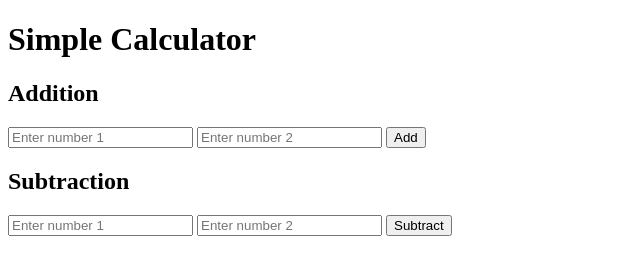
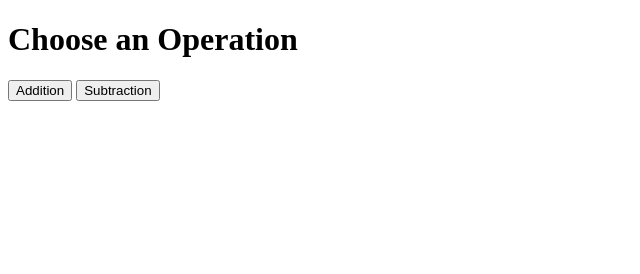
Before and after one commit to prameshbehera/addsumfront, a plain HTML site: page index.html in a window 1280 px wide. Shown: the whole page, without its empty margins (0-640 px from the left). Drawn offline with Linux system fonts and the light colour scheme.

Commit message:
Update index.html

```diff
--- a/index.html
+++ b/index.html
@@ -10,19 +10,18 @@
     </style>
 </head>
 <body>
-    <h1>Simple Calculator</h1>
+    <h1>Choose an Operation</h1>
 
-    <h2>Addition</h2>
-    <input type="number" id="addNum1" placeholder="Enter number 1">
-    <input type="number" id="addNum2" placeholder="Enter number 2">
-    <button onclick="performOperation('add')">Add</button>
-    <p id="addResult"></p>
+    <button onclick="selectOperation('add')">Addition</button>
+    <button onclick="selectOperation('subtract')">Subtraction</button>
 
-    <h2>Subtraction</h2>
-    <input type="number" id="subtractNum1" placeholder="Enter number 1">
-    <input type="number" id="subtractNum2" placeholder="Enter number 2">
-    <button onclick="performOperation('subtract')">Subtract</button>
-    <p id="subtractResult"></p>
+    <div id="operationInput" style="display: none;">
+        <h2 id="operationTitle"></h2>
+        <input type="number" id="num1" placeholder="Enter number 1">
+        <input type="number" id="num2" placeholder="Enter number 2">
+        <button onclick="performOperation()">Perform Operation</button>
+        <p id="operationResult"></p>
+    </div>
 
     <script src="script.js"></script>
 </body>
```
